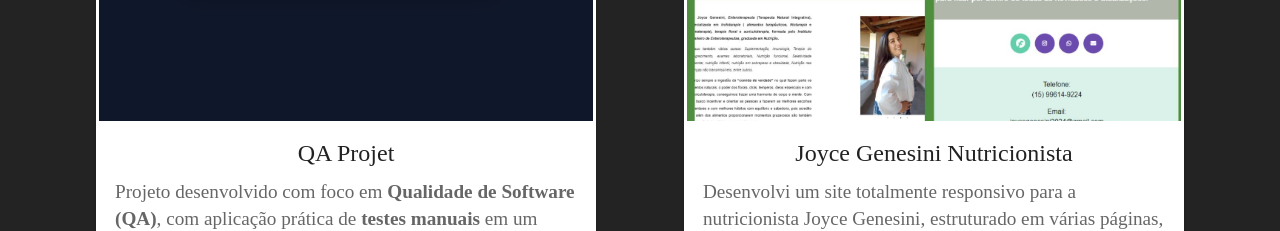
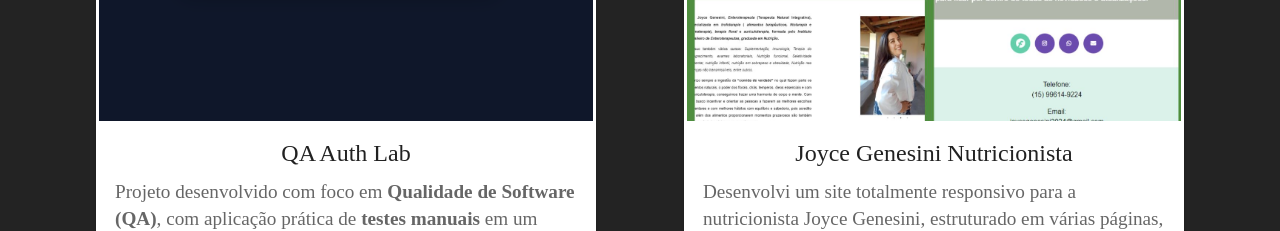
Before and after one commit to auyber/Auyber-portfolio, a React (Vite) app: page / in a window 1280 px wide. Shown: the part 2400-2631 px from the top of the page. Built offline with nearby package versions, Linux system fonts and the light colour scheme.

Commit message:
chore: update QA project title to 'QA Auth Lab' in portfolio

```diff
--- a/src/components/Card/qa-project.tsx
+++ b/src/components/Card/qa-project.tsx
@@ -21,7 +21,7 @@ export default function ActionAreaCardQAProject() {
       />
       <CardContent>
         <Typography gutterBottom variant="h5" component="div" textAlign="center">
-        QA Projet
+        QA Auth Lab
         </Typography>
         <Typography variant="body2" color="text.secondary" textAlign="left" sx={{ fontSize: '1.2rem'}}>
         Projeto desenvolvido com foco em <strong>Qualidade de Software (QA)</strong>, com aplicação prática de <strong>testes manuais</strong> em um sistema de autenticação.<br /><br />
```
